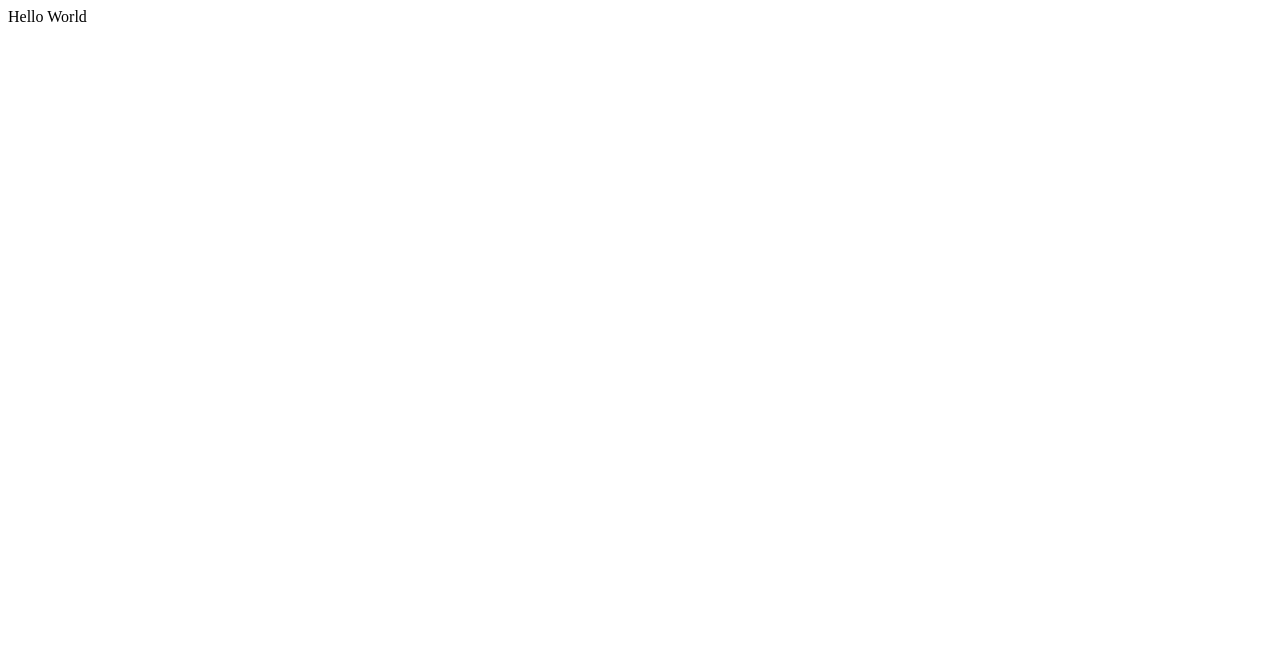
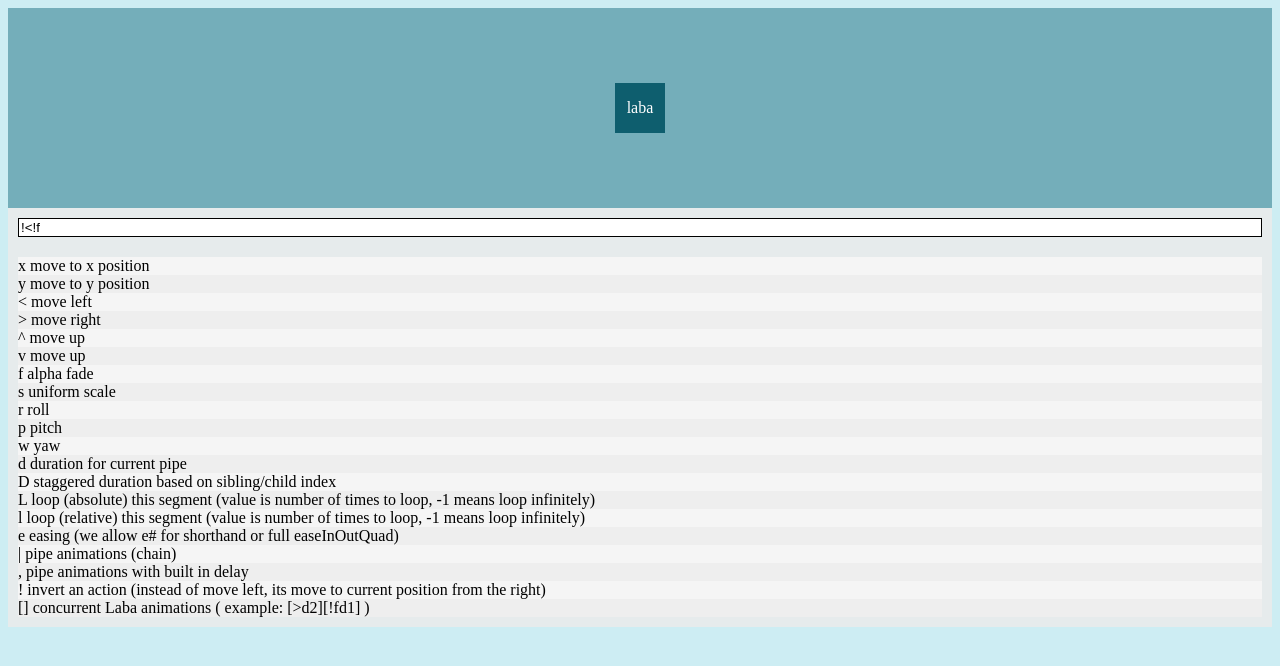
Before and after one commit to KittyMac/Laba, a plain HTML site: page Javascript/index.html in a window 1280 px wide. Drawn offline with Linux system fonts and the light colour scheme.

Commit message:
better html preview

```diff
--- a/Javascript/index.html
+++ b/Javascript/index.html
@@ -1,22 +1,72 @@
 <html>
 	<head>
+
 		<script src="laba.js"></script>
+		<link rel="stylesheet" href="styles.css">
 	</head>
 
 	<body>
-		<div id ="container">
-		    <div id="animation" style="position:absolute">Hello World</div>
+		<div id="animation_container">
+		    <div id="animation">laba</div>
 		</div>
+		<div id="editor_container">
+			<input id="editor" type="text" onkeyup="runLaba()" placeholder="!&lt;!f" />
+		</div>
+		<div id="help_container">
+			<ul>
+				<li class="li1">x move to x position</li>
+				<li class="li2">y move to y position</li>
+				<li class="li1">&lt; move left</li>
+				<li class="li2">&gt; move right</li>
+				<li class="li1">^ move up</li>
+				<li class="li2">v move up</li>
+				<li class="li1">f alpha fade</li>
+				<li class="li2">s uniform scale</li>
+				<li class="li1">r roll</li>
+				<li class="li2">p pitch</li>
+				<li class="li1">w yaw</li>
+				<li class="li2">d duration for current pipe</li>
+				<li class="li1">D staggered duration based on sibling/child index</li>
+				<li class="li2">L loop (absolute) this segment (value is number of times to loop, -1 means loop infinitely)</li>
+				<li class="li1">l loop (relative) this segment (value is number of times to loop, -1 means loop infinitely)</li>
+				<li class="li2">e easing (we allow e# for shorthand or full easeInOutQuad)</li>
+				<li class="li1">| pipe animations (chain)</li>
+				<li class="li2">, pipe animations with built in delay</li>
+				<li class="li1">! invert an action (instead of move left, its move to current position from the right)</li>
+				<li class="li2">[] concurrent Laba animations ( example: [>d2][!fd1] )</li>
+			</ul>
+		</div>
+
+
 
 		<script>
 
-			var elem = document.getElementById("animation");
-			//var animation = "x100y100z200";
-			//var animation = "!<100";
-			var animation = "[s2|s1][r360][p0|p360][f0d0|!f]";
-			Laba.animate(elem, animation, function() {
-				console.log(Laba.describe(elem, animation))
-			})
+			function runLaba() {
+				var editorElem = document.getElementById("editor");
+				var animationElem = document.getElementById("animation");
+
+				var animationString = editorElem.value;
+
+				console.log(animationString)
+
+				//var animation = "x100y100z200";
+				//var animation = "!<100";
+				//var animation = "[s2|s1][r360][p0|p360][f0d0|!f]";
+				//var animation = "!f";
+
+				if(animationElem.labaResetElemVars != undefined) {
+					animationElem.labaResetElemVars();
+				}
+
+				Laba.animate(animationElem, animationString, function() {
+					console.log(Laba.describe(animationElem, animationString))
+				})
+			}
+
+
+			var editorElem = document.getElementById("editor");
+			editorElem.value = "!<!f";
+			runLaba()
 
 		</script>
 	</body>
--- a/Javascript/laba.js
+++ b/Javascript/laba.js
@@ -576,6 +576,7 @@ class _Laba {
 		if (elem.labaTransformX == undefined){
 
 			let localElem = elem;
+			localElem.labaResetElemVars = function() {
 				localElem.labaTransformX = 0;
 				localElem.labaTransformY = 0;
 				localElem.labaTransformZ = 0;
@@ -584,6 +585,8 @@ class _Laba {
 				localElem.labaRotationZ = 0;
 				localElem.labaScale = 1;
 				localElem.labaAlpha = 1;
+			}
+			localElem.labaResetElemVars()
 
 			localElem.labaCommitElemVars = function() {
 
@@ -993,8 +996,7 @@ class _Laba {
                 '<',
                 function (newAction) {
                     if (newAction.rawValue == LabaDefaultValueFinal) {
-                        newAction.elem.measure(View.MeasureSpec.UNSPECIFIED, View.MeasureSpec.UNSPECIFIED);
-                        newAction.rawValue = newAction.elem.getMeasuredWidth();
+                        newAction.rawValue = newAction.elem.offsetWidth;
                     }
                     if(!newAction.inverse){
                         newAction.fromValue = newAction.elem.labaTransformX;
@@ -1024,8 +1026,7 @@ class _Laba {
                 '>',
                 function (newAction) {
                     if (newAction.rawValue == LabaDefaultValueFinal) {
-                        newAction.elem.measure(View.MeasureSpec.UNSPECIFIED, View.MeasureSpec.UNSPECIFIED);
-                        newAction.rawValue = newAction.elem.getMeasuredWidth();
+                        newAction.rawValue = newAction.elem.offsetWidth;
                     }
                     if(!newAction.inverse){
                         newAction.fromValue = newAction.elem.labaTransformX;
@@ -1054,8 +1055,7 @@ class _Laba {
                 '^',
                 function (newAction) {
                     if (newAction.rawValue == LabaDefaultValueFinal) {
-                        newAction.elem.measure(View.MeasureSpec.UNSPECIFIED, View.MeasureSpec.UNSPECIFIED);
-                        newAction.rawValue = newAction.elem.getMeasuredHeight();
+                        newAction.rawValue = newAction.elem.offsetHeight;
                     }
                     if(!newAction.inverse){
                         newAction.fromValue = newAction.elem.labaTransformY;
@@ -1084,8 +1084,7 @@ class _Laba {
                 'v',
                 function (newAction) {
                     if (newAction.rawValue == LabaDefaultValueFinal) {
-                        newAction.elem.measure(View.MeasureSpec.UNSPECIFIED, View.MeasureSpec.UNSPECIFIED);
-                        newAction.rawValue = newAction.elem.getMeasuredHeight();
+                        newAction.rawValue = newAction.elem.offsetHeight;
                     }
                     if(!newAction.inverse){
                         newAction.fromValue = newAction.elem.labaTransformY;
--- /dev/null
+++ b/Javascript/styles.css
@@ -0,0 +1,65 @@
+body {
+    background-color: #cdedf3;
+}
+
+h1 {
+    color: white;
+    text-align: center;
+}
+
+p {
+    font-family: verdana;
+    font-size: 20px;
+}
+
+ul {
+	list-style-type: none;
+	margin:0px;
+	padding:0px;
+}
+
+.li1 { background: #F5F5F5; }
+.li2 { background: #eee; }
+
+#help_container {
+	background-color: #e6ebec;
+	padding:10px;
+}
+
+#animation {
+	background-color: #0e5e6e;
+	width:50px;
+	height:50px;
+	margin: 0 auto;
+	color:white;
+	text-align: center;
+	vertical-align: middle;
+	line-height: 50px;
+}
+
+#animation_container {
+	background-color: #74aeba;
+	text-align: center;
+	padding:75px;
+}
+
+#editor_container {
+	background-color: #e6ebec;
+	padding:10px;
+}
+
+input {
+	width: 100%;
+}
+
+#editor {
+	background-color: white;
+	border: 1px solid #000;
+}
+
+#code {
+	display: block;
+    margin-left: auto;
+    margin-right: auto;
+    width: 100%;
+}
```
Lines whose indentation alone changed are shown as unchanged.
